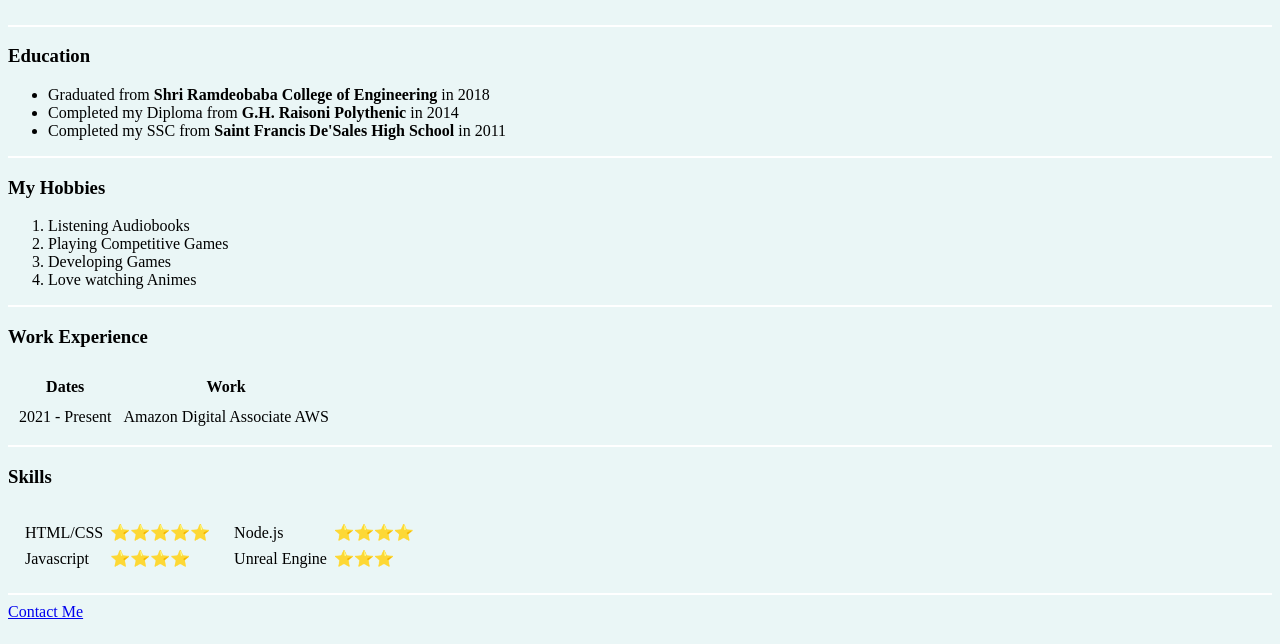
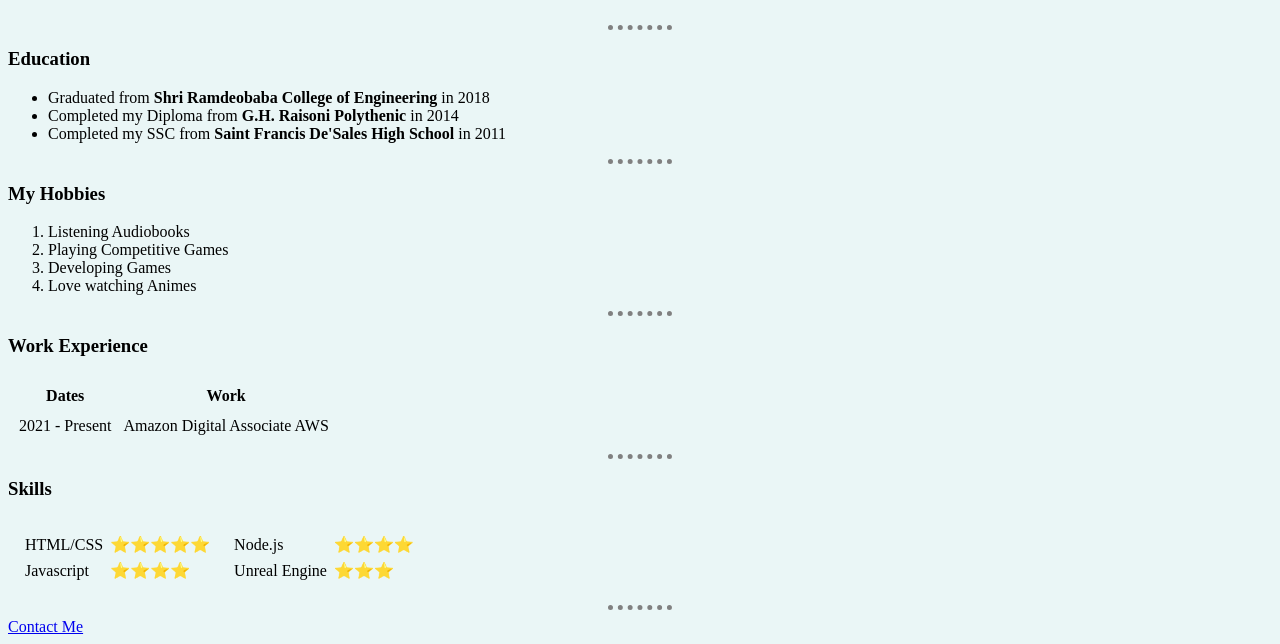
Before and after one commit to KdarshUchiha/MyProfile, a plain HTML site: page index.html in a window 1280 px wide. Shown: the part 225-869 px from the top of the page. Drawn offline with Linux system fonts and the light colour scheme.

Commit message:
stylised the hr with dotted and with border color.

```diff
--- a/style.css
+++ b/style.css
@@ -7,7 +7,9 @@
 }
 
 hr {
-  background-color: white;
   border-style: none;
-  height: 2px;
+  border-top-style: dotted;
+  border-color: grey;
+  border-width: 5px;
+  width: 5%;
 }
```
